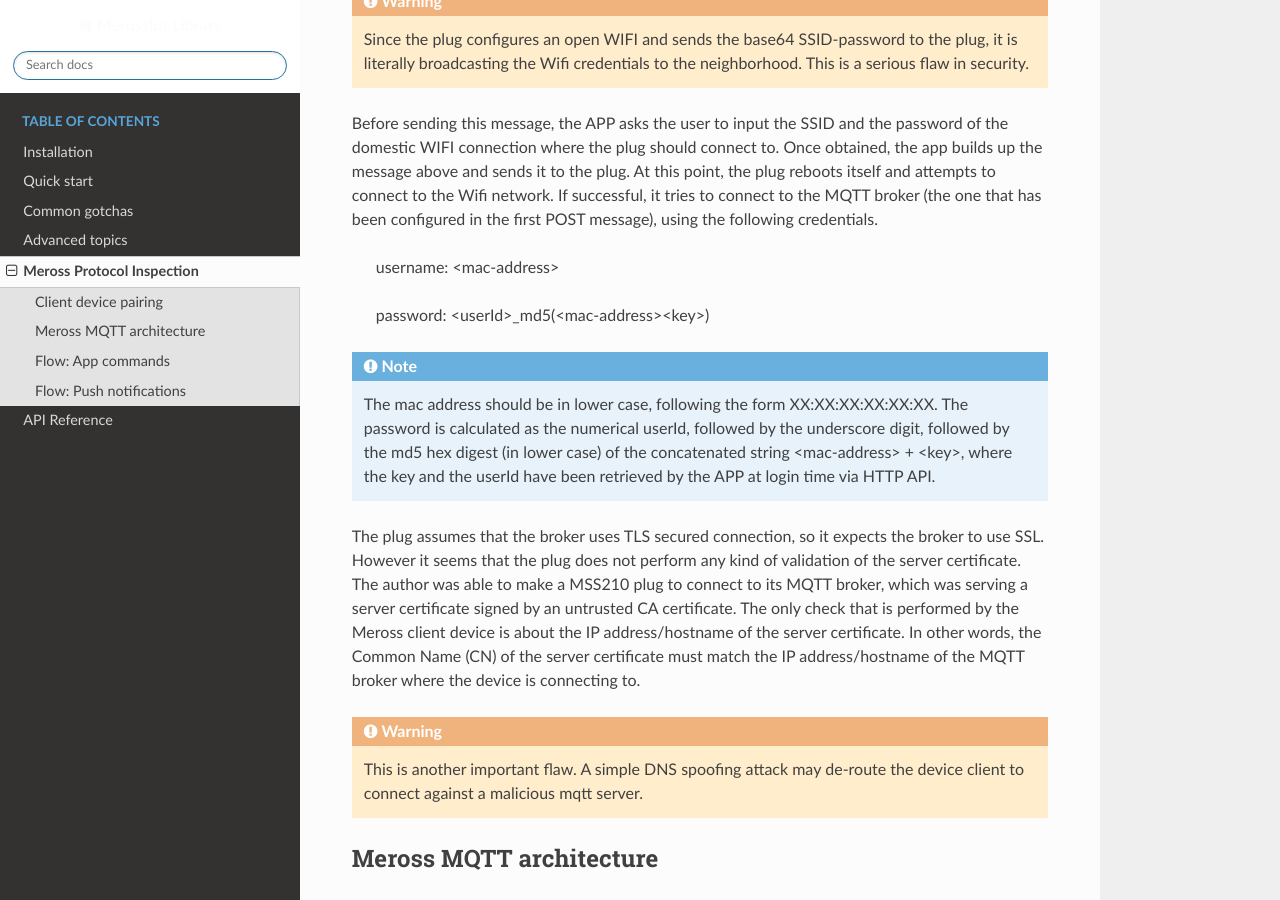
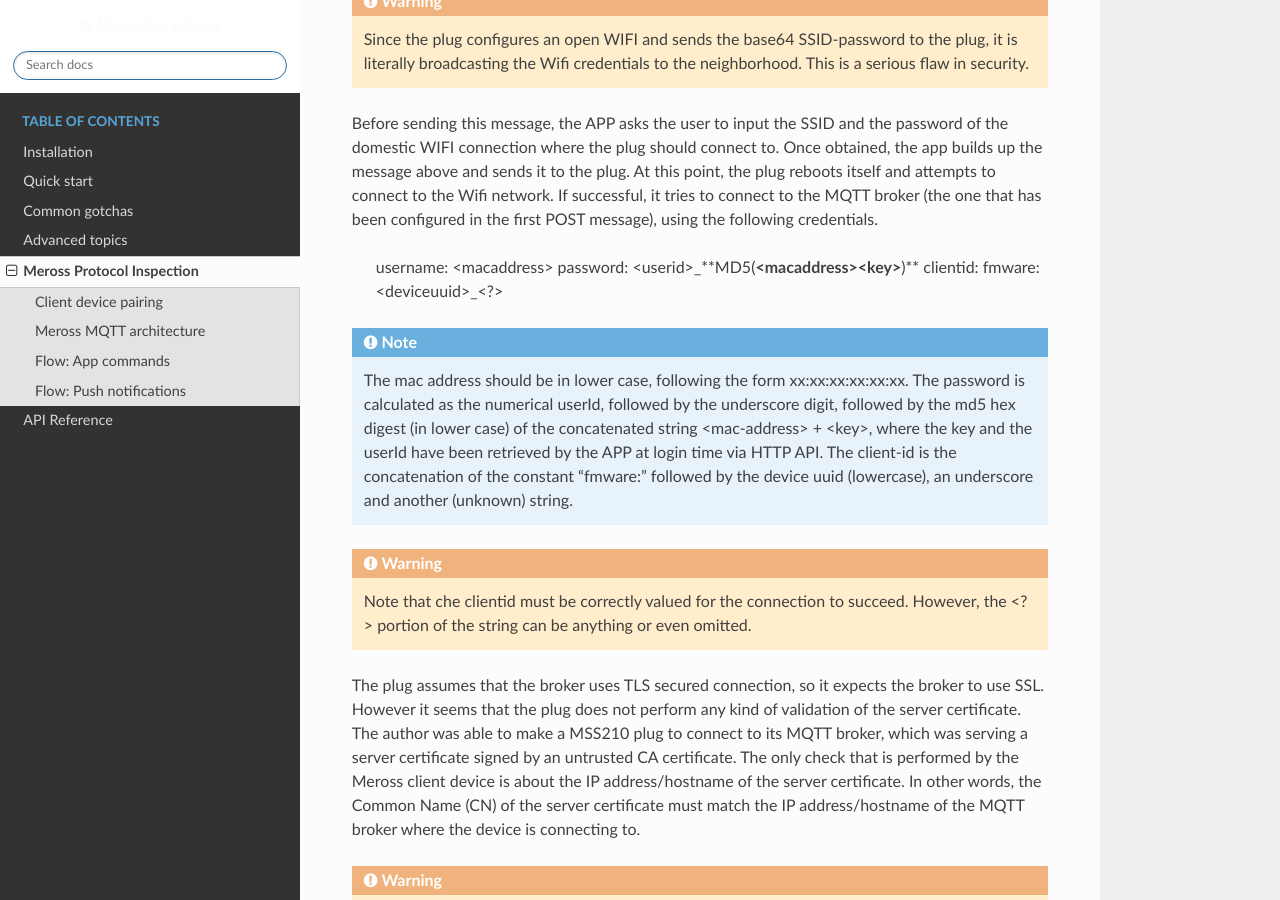
Before and after one commit to albertogeniola/MerossIot, a Sphinx documentation site: the page built from docs/meross-protocol.rst, in a window 1280 px wide and 900 px high, scrolled down 2086 px. Built offline with Sphinx 7.4.7 and the Read the Docs theme 2.0.0, drawn with Linux system fonts in a browser that asks for light colours.

Commit message:
Updated documentation about MQTT connection parameters

```diff
--- a/docs/meross-protocol.rst
+++ b/docs/meross-protocol.rst
@@ -98,15 +98,20 @@ where the plug should connect to. Once obtained, the app builds up the message a
 At this point, the plug reboots itself and attempts to connect to the Wifi network. If successful, it tries to connect
 to the MQTT broker (the one that has been configured in the first POST message), using the following credentials.
 
-    username: <mac-address>
-
-    password: <userId>_md5(<mac-address><key>)
+    username: <macaddress>
+    password: <userid>_**MD5(**<macaddress><key>**)**
+    clientid: fmware:<deviceuuid>_<?>
 
 .. note::
-   The mac address should be in lower case, following the form XX:XX:XX:XX:XX:XX. The password is calculated as the
+   The mac address should be in lower case, following the form xx:xx:xx:xx:xx:xx. The password is calculated as the
    numerical userId, followed by the underscore digit, followed by the md5 hex digest (in lower case) of the
    concatenated string <mac-address> + <key>, where the key and the userId have been retrieved by the APP at login
-   time via HTTP API.
+   time via HTTP API. The client-id is the concatenation of the constant "fmware:" followed by the device uuid
+   (lowercase), an underscore and another (unknown) string.
+
+.. warning::
+   Note that che clientid must be correctly valued for the connection to succeed. However, the <?> portion of the
+   string can be anything or even omitted.
 
 The plug assumes that the broker uses TLS secured connection, so it expects the broker to use SSL. However it seems
 that the plug does not perform any kind of validation of the server certificate. The author was able to make a MSS210
```
